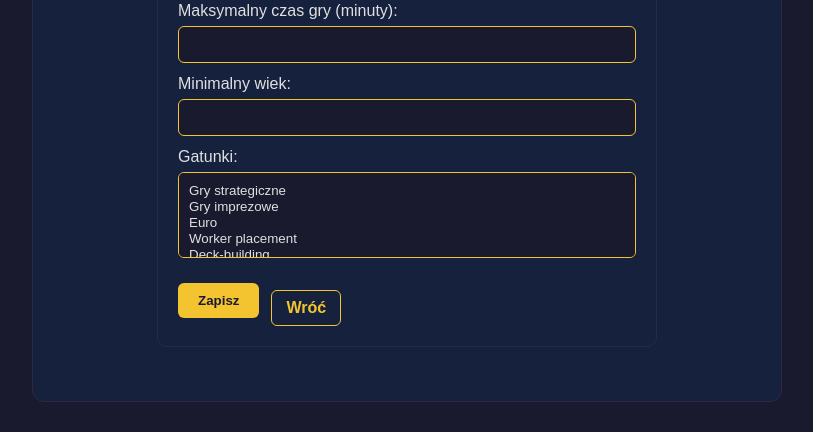
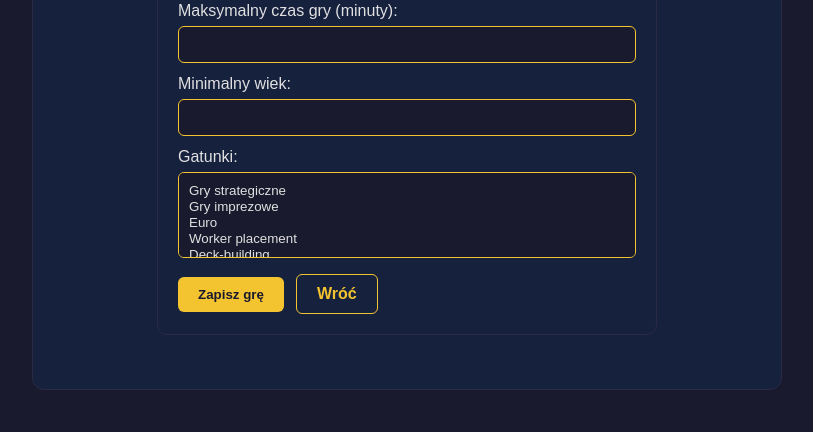
Before and after one commit to rawrqwe/django_board_game, a Django app: page /games/create/ in a window 1280 px wide. Shown: the part 931-1363 px from the top of the page, without its empty margins (233-1046 px from the left). After the commit the page ends 1321 px from the top, so only its background shows below. Run offline with Django 5.2, Linux system fonts and the light colour scheme; data comes from the database, SQL or seed files in the repository; both versions use the stored data as it was after the commit.

Commit message:
Fix buttom

```diff
--- a/BGC/catalog/models.py
+++ b/BGC/catalog/models.py
@@ -1,7 +1,5 @@
 from django.core.validators import MinValueValidator, MaxValueValidator
 from django.db import models
-
-from django.core.exceptions import ValidationError
 
 
 class Genre(models.Model):
--- a/BGC/catalog/static/catalog/style.css
+++ b/BGC/catalog/static/catalog/style.css
@@ -175,6 +175,7 @@ button:hover,
     color: #fff;
     transform: translateX(-3px);
 }
+
 
 /* =========================
    GAME DETAIL (wrapper)
--- a/BGC/catalog/templates/catalog/game_form.html
+++ b/BGC/catalog/templates/catalog/game_form.html
@@ -18,8 +18,8 @@
         {{ form.as_p }}
 
         <div class="buttons">
-            <button type="submit">Zapisz</button>
-            <a href="{% url 'game_main' %}" class="back-link">Wróć</a>
+            <button type="submit">Zapisz grę</button>
+            <a href="{% url 'game_main' %}" class="btn btn--outline">Wróć</a>
         </div>
     </form>
 
--- a/BGC/catalog/templates/catalog/review_form.html
+++ b/BGC/catalog/templates/catalog/review_form.html
@@ -19,7 +19,7 @@
 
         <div class="buttons">
             <button type="submit">Zapisz</button>
-            <a href="{% url 'game_detail' game.pk %}" class="back-link">Wróć</a>
+            <a href="{% url 'game_detail' game.pk %}" class="btn btn--outline">Wróć</a>
         </div>
     </form>
 
```
Also changed, not shown: BGC/db.sqlite3.
